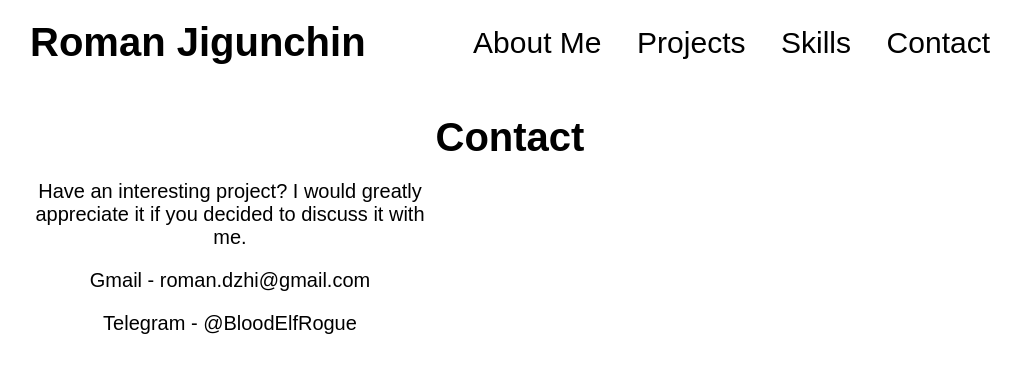
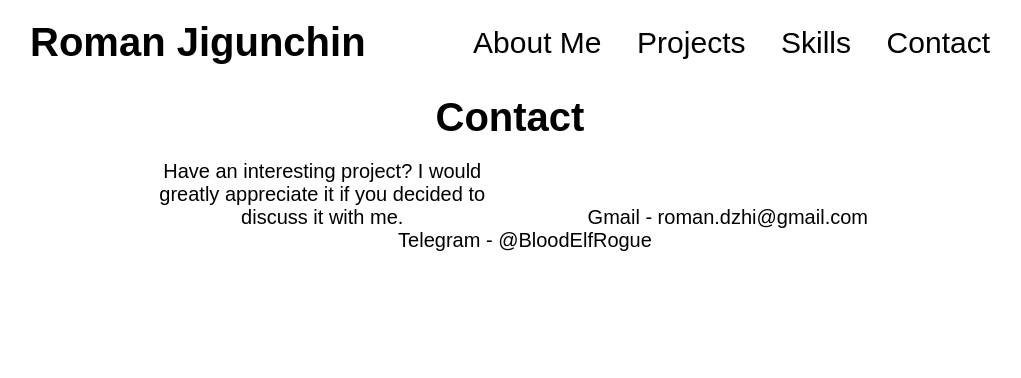
Before and after one commit to RomanJigunchin/RomanJigunchin.github.io, a plain HTML site: page contact.html in a window 1280 px wide. Shown: the whole page, without its empty margins (130-1151 px from the left). Drawn offline with Linux system fonts and the light colour scheme.

Commit message:
Update main.css

```diff
--- a/main.css
+++ b/main.css
@@ -151,7 +151,7 @@ button {
   padding: 5px;
 }
 
-.contact p{
+.contact {
   display: block;
   padding: 0;
   margin: 0;
```
